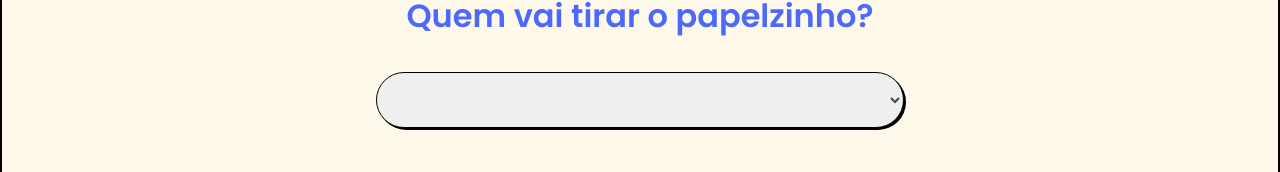
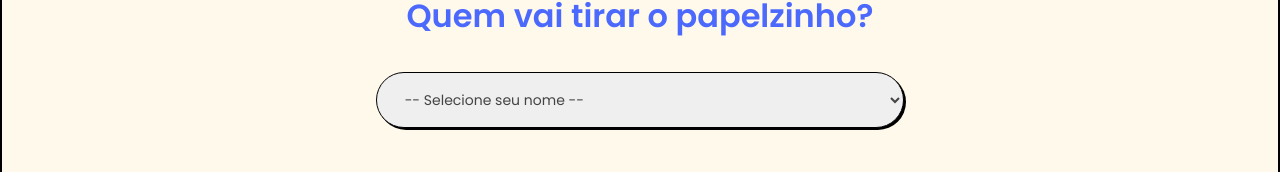
Before and after one commit to Melksedeque/amigo-secreto, a React (Vite) app: page /sorteio in a window 1280 px wide. Shown: the part 448-620 px from the top of the page. Built offline with nearby package versions, Linux system fonts and the light colour scheme.

Commit message:
Opção de selecionar vazia como selected

```diff
--- a/src/pages/Sorteio/index.tsx
+++ b/src/pages/Sorteio/index.tsx
@@ -32,7 +32,7 @@ export default function Sorteio() {
                 data-testid="participanteDaVez"
                 required
               >
-                <option disabled>-- Selecione seu nome --</option>
+                <option value="" selected>-- Selecione seu nome --</option>
                 {participantes.map((participante) => {
                   return (
                     <option
```
